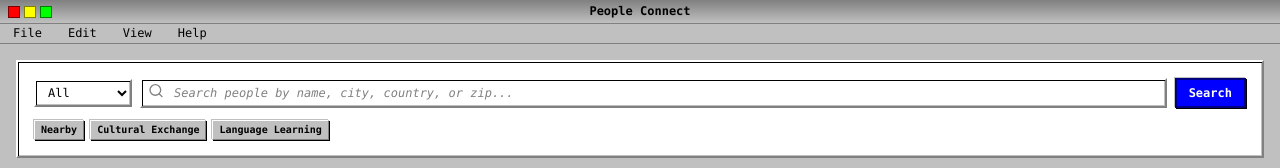
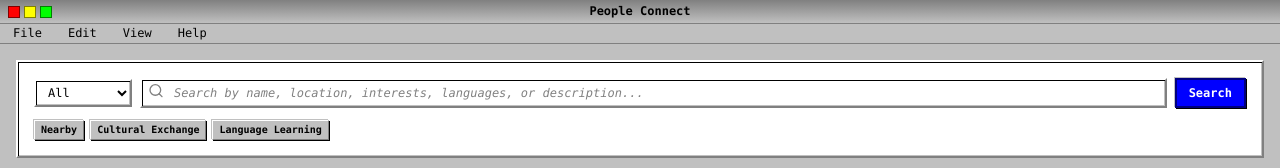
Before and after one commit to 3duardofeo/peopleconnect, a React (Vite) app: page / in a window 1280 px wide. Shown: the top 168 px of the page. Built offline with nearby package versions, Linux system fonts and the light colour scheme.

Commit message:
Enhance search to include bio, interests, and languages

```diff
--- a/src/App.jsx
+++ b/src/App.jsx
@@ -38,7 +38,10 @@ function App() {
             person.location.city.toLowerCase().includes(term) ||
             person.location.country.toLowerCase().includes(term) ||
             person.location.zipCode.toLowerCase().includes(term) ||
-            person.culture.toLowerCase().includes(term)
+            person.culture.toLowerCase().includes(term) ||
+            person.bio.toLowerCase().includes(term) ||
+            person.interests.some(interest => interest.toLowerCase().includes(term)) ||
+            person.languages.some(language => language.toLowerCase().includes(term))
           )
       }
     })
--- a/src/components/SearchBar.jsx
+++ b/src/components/SearchBar.jsx
@@ -56,7 +56,7 @@ const SearchBar = ({ onSearch }) => {
                 searchType === 'city' ? 'Enter city name...' :
                 searchType === 'country' ? 'Enter country name...' :
                 searchType === 'name' ? 'Enter person name...' :
-                'Search people by name, city, country, or zip...'
+                'Search by name, location, interests, languages, or description...'
               }
               className="mac-input"
             />
```
